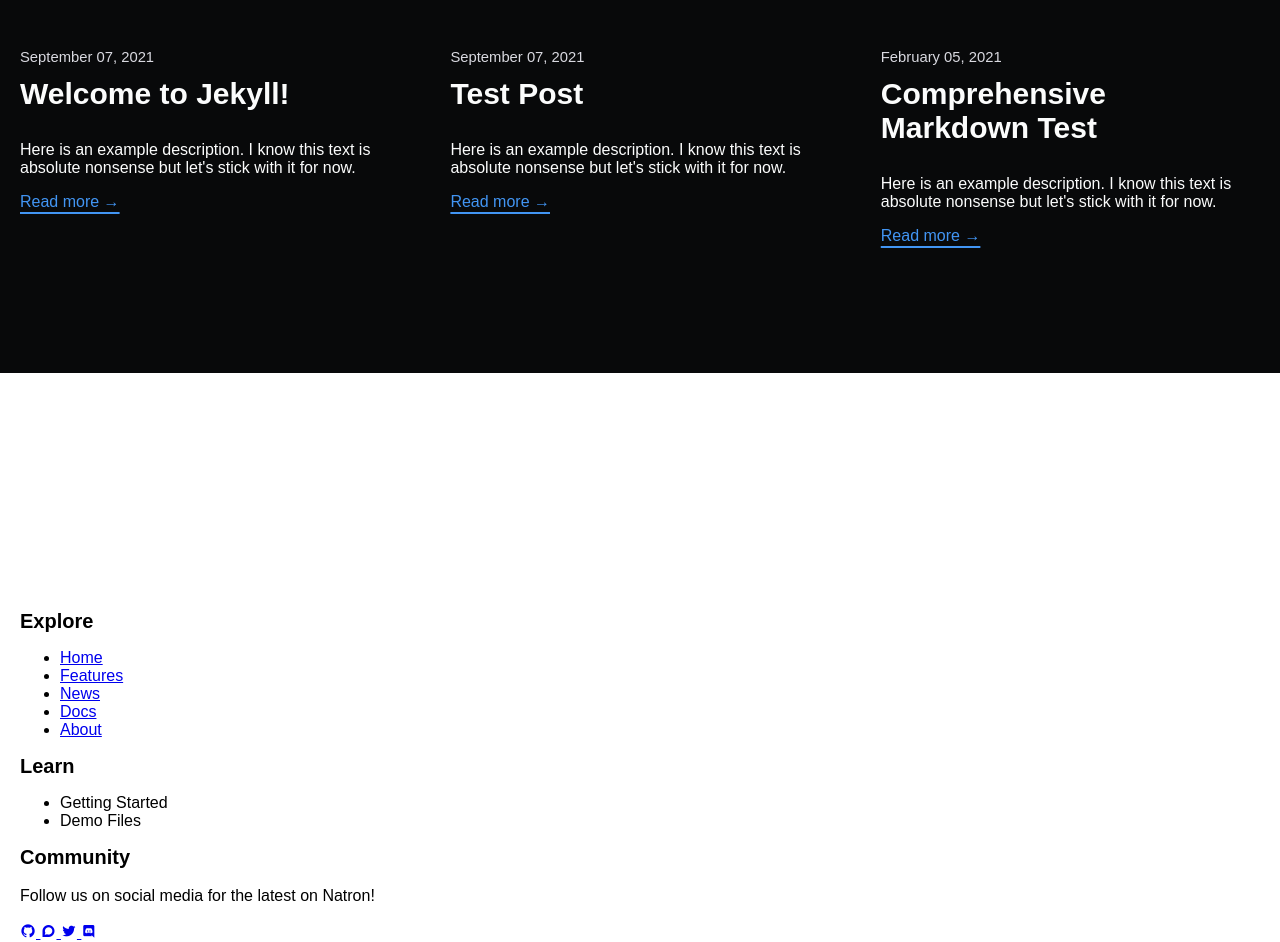
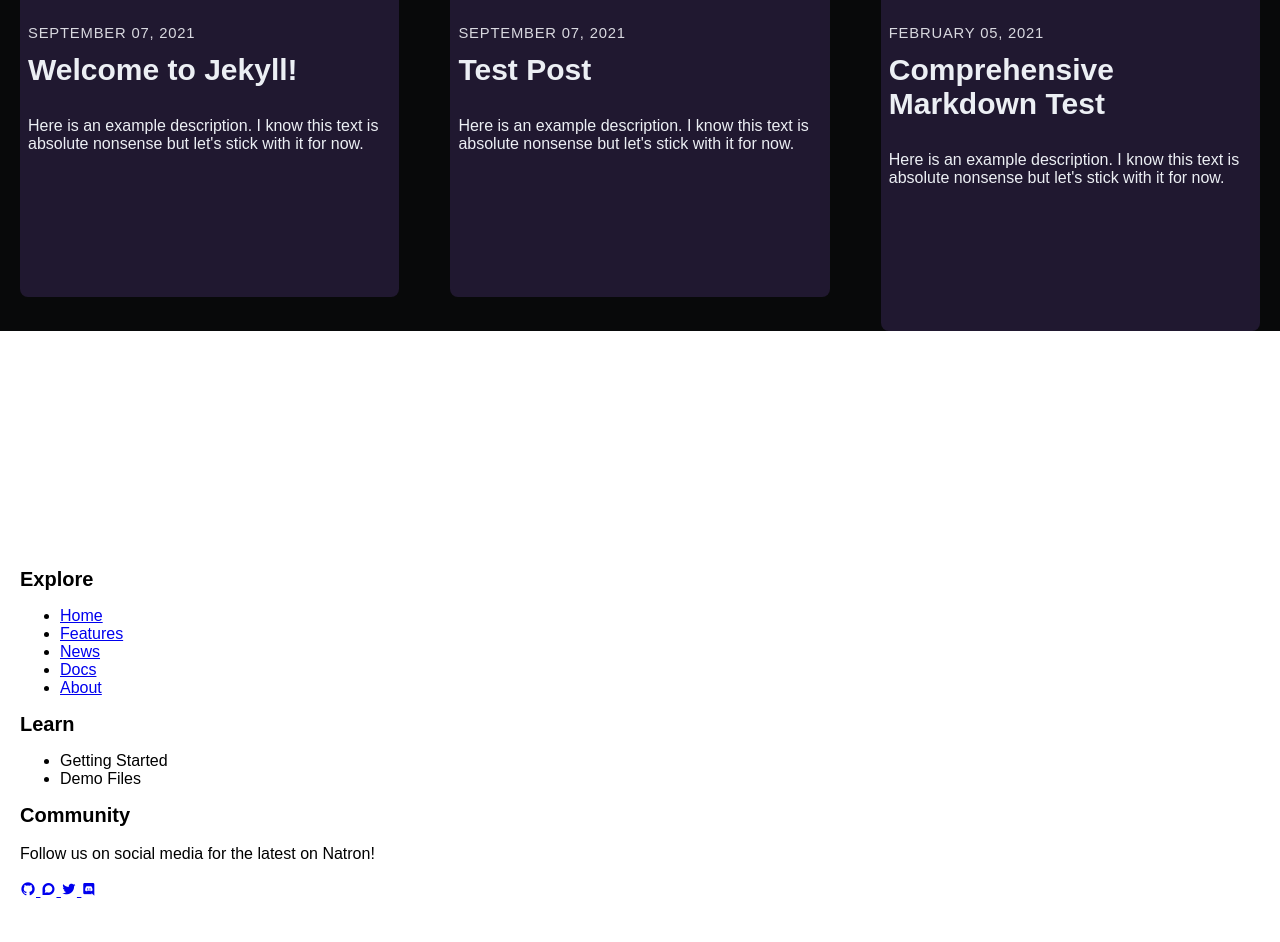
Before and after one commit to NatronGitHub/NatronGitHub.github.io, a Jekyll site: the page built from news.html, in a window 1280 px wide and 1400 px high, scrolled down 347 px. Shown: the part 458-1400 px from the top of the window. Built offline with Jekyll 4.4.1, drawn with Linux system fonts in a browser that asks for light colours; some web fonts are replaced; after the commit the page ends 1705 px from its top, so only the background shows below that.

Commit message:
News article cards
They're real cards now!

```diff
--- a/_sass/_index.scss
+++ b/_sass/_index.scss
@@ -242,7 +242,7 @@
   transition-duration: $hovertransition;
   transform: scale(102%);
   color: var(--white);
-  box-shadow: 0 0 10px var(--white), 0 0 40px -10px var(--pink), 0 0 50px -10px var(--purple);
+  box-shadow: $hoverglow;
 }
 
 .index-card-icon {
--- a/_sass/_news.scss
+++ b/_sass/_news.scss
@@ -1,5 +1,4 @@
 /* Styles are for news page */
-
 .newshero::before {
   content: "";
   position: absolute;
@@ -21,16 +20,15 @@
   display: flex;
   justify-content: center;
 }
-
 @include mq($from: mobile, $until: desktop) {
   .newshero-container {
     flex-direction: column !important;
   }
 }
 
-.newshero-container,
-.newsarticles-container {
-    padding: 0px 20px 0 20px;
+.newsarticles-container,
+.newshero-container {
+  padding: 0 20px;
   max-width: 1340px;
   width: 100%;
   display: flex;
@@ -51,7 +49,6 @@
 .newshero-container-text {
   padding: 2vw;
 }
-
 /* Section for all other articles */
 .newsarticles {
   padding-top: 1rem;
@@ -59,7 +56,6 @@
   display: flex;
   justify-content: center;
 }
-
 /* Flexbox cards container */
 .newsarticles-container {
   width: 100%;
@@ -70,33 +66,53 @@
   align-items: start;
 }
 
+.newsarticles-card-link {
+  text-decoration: none;
+  transition-duration: $hovertransition;
+  border-radius: 0.5rem;
+  background-color: var(--desatpruple);
+}
+
+.newsarticles-card-link:hover {
+  box-shadow: $hoverglow;
+  transition-duration: $hovertransition;
+}
+
 /* Flexbox cards */
 .newsarticles-card {
   display: flex;
   /* Don't grow, do shrink, max-width = 24% */
   flex: 0 1 28%;
   flex-direction: column;
-    height: auto;
+  height: 100%;
   /* Add space to bottom to further separate rows */
   margin-bottom: 8rem;
 
-    >img {
+  > img {
     max-width: 100%;
     height: auto;
     /* Add spacing between image and description */
-        margin-bottom: 3rem;
-        border-radius: 0.5rem;
+    margin-bottom: 1.5rem;
+    border-radius: 0.5rem 0.5rem 0 0;
+  }
+
+  img:hover {
   }
 }
-
 /* Description in flexbox cards */
 .newsarticles-card-description {
-    >h3 {
+  padding: 0 0.5rem 0 0.5rem;
+  color: var(--textwhite);
+  > h3 {
     margin-top: 0.7rem;
   }
 
   time {
     font-size: 0.925rem;
     color: var(--grey);
+    font-variant-numeric: tabular-nums;
+    text-transform: uppercase;
+    letter-spacing: 0.05rem;
+    font-variation-settings: 'wght' 500;
   }
 }
--- a/_sass/_textpost.scss
+++ b/_sass/_textpost.scss
@@ -3,12 +3,13 @@
 /* linear-gradient(var(--desatpruple), var(--offblack) 60%) */
 
 .textpost {
-    padding: 8rem 0 2rem;
+    padding: 6rem 0 2rem 0;
     background: linear-gradient(var(--desatpruple), var(--offblack) 60%);
     color: var(--textwhite);
 
     article {
-
+      padding-left: 8vw;
+      padding-right: 8vw;
         h1 {
             font-size: 3.5rem;
         }
--- a/news.html
+++ b/news.html
@@ -22,15 +22,16 @@ title: News - Natron
     <div class="newsarticles-container">
         <!--News cards below in <article> tags-->
         {% for post in site.posts %}
+        <a class="newsarticles-card-link" href="{{ post.url }}">
         <article class="newsarticles-card">
             <img src="https://picsum.photos/1920/1080?random" alt="A random image generated by picsum" />
             <div class="newsarticles-card-description">
                 <time class="text-uppercase">{{ post.date | date: "%B %d, %Y" }}</time>
                 <h3 class="h3">{{ post.title }}</h3>
                 <p>{{ post.description }}</p>
-                <a class="intext-link intext-link-glow" href="{{ post.url }}">Read more →</a>
             </div>
         </article>
+        </a>
         {% endfor %}
     </div>
     <!--END Grid wrapper-->
```
Lines whose indentation alone changed are shown as unchanged.
